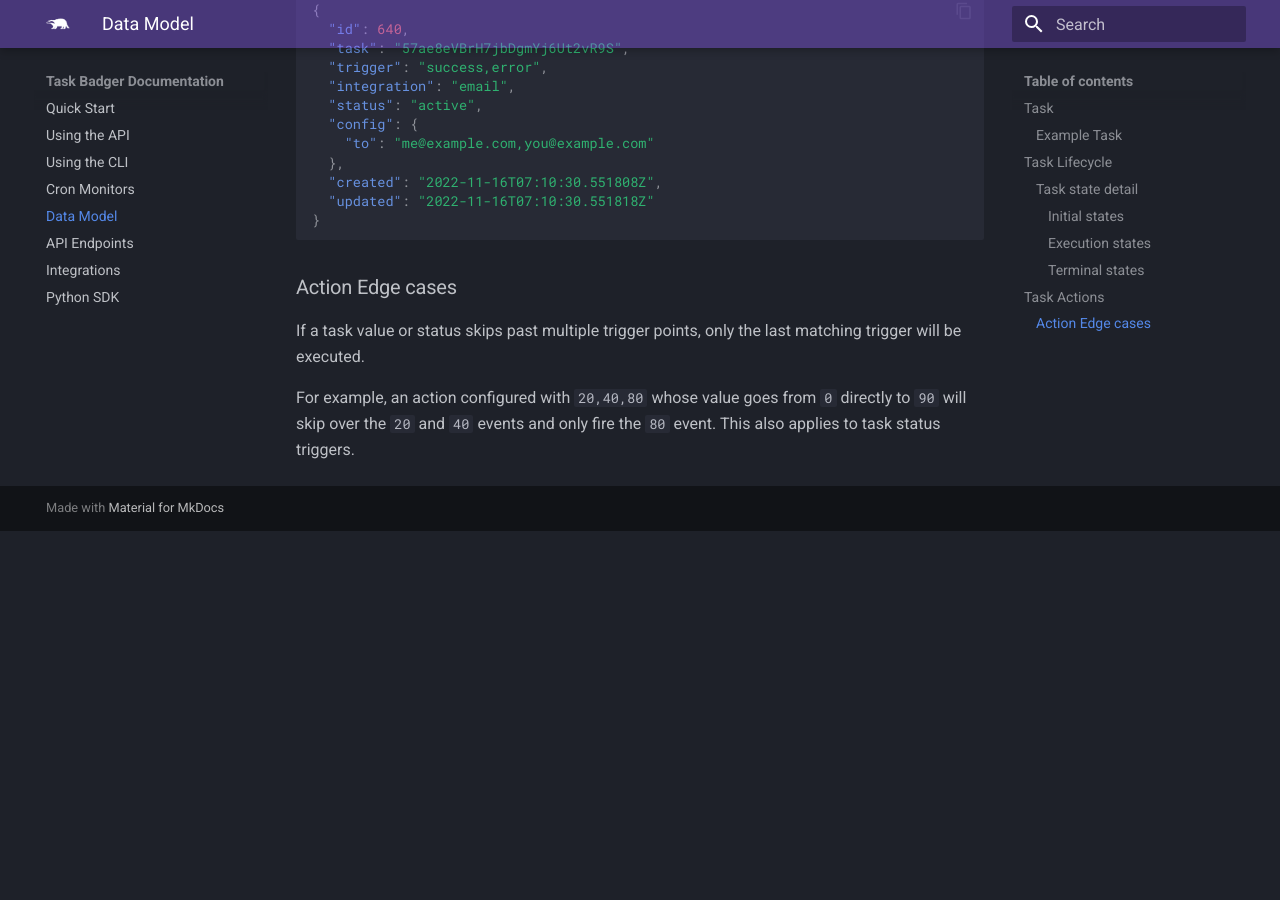
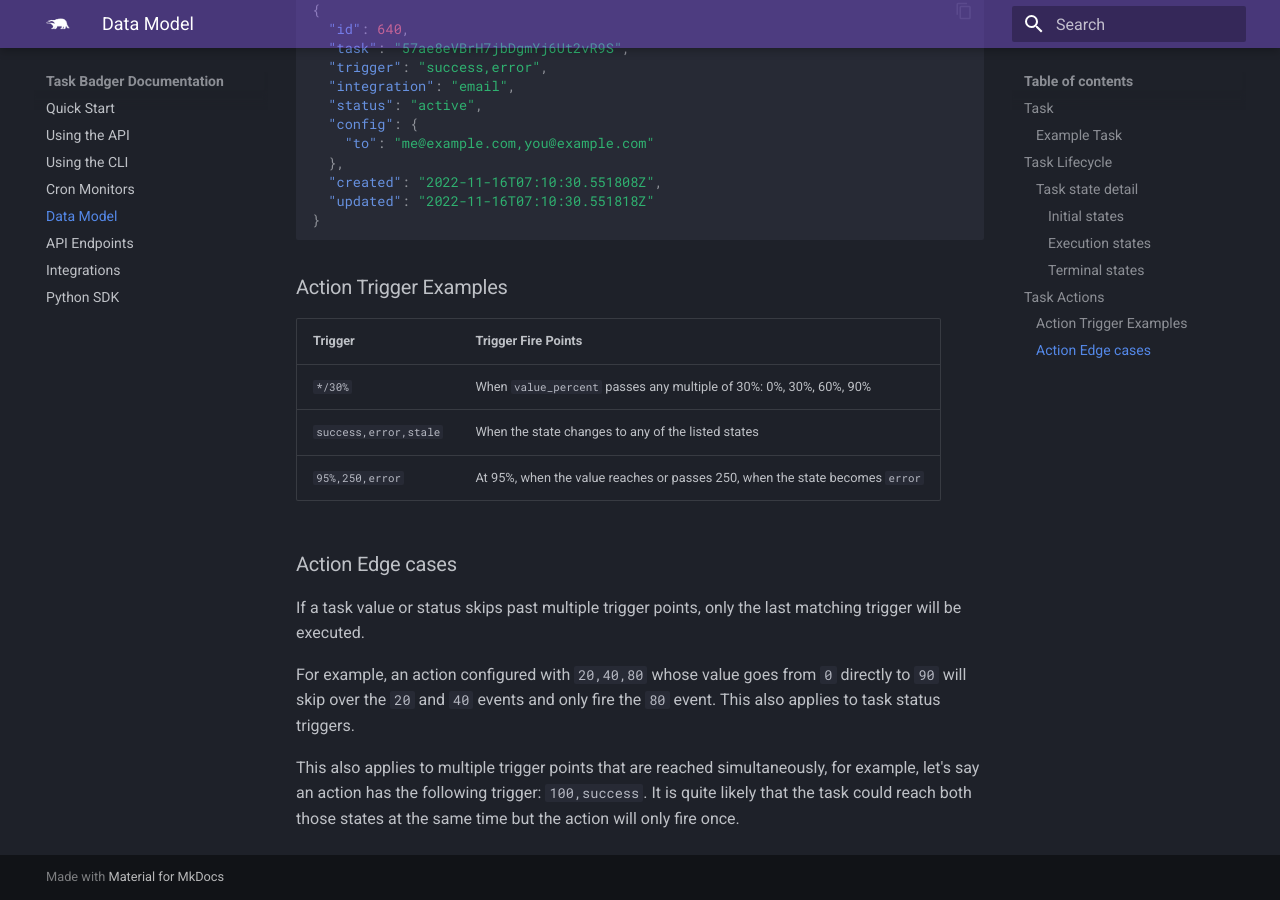
Before and after one commit to taskbadger/taskbadger-docs, an MkDocs documentation site: the page built from docs/data_model.md, in a window 1280 px wide and 900 px high, scrolled down 4840 px. Built offline with MkDocs 1.6.1 and Material for MkDocs 9.7.7, drawn with Linux system fonts in a browser that asks for light colours; before the commit the page ends 5371 px from its top, so only the background shows below that.

Commit message:
add trigger examples

````diff
--- a/docs/data_model.md
+++ b/docs/data_model.md
@@ -211,6 +211,13 @@ Here is an example of an action:
 }
 ```
 
+### Action Trigger Examples
+
+| Trigger               | Trigger Fire Points                                                          |
+|-----------------------|------------------------------------------------------------------------------|
+| `*/30%`               | When `value_percent` passes any multiple of 30%: 0%, 30%, 60%, 90%           |
+| `success,error,stale` | When the state changes to any of the listed states                           |
+| `95%,250,error`       | At 95%, when the value reaches or passes 250, when the state becomes `error` |
 
 ### Action Edge cases
 
@@ -220,3 +227,7 @@ executed.
 For example, an action configured with `20,40,80` whose value goes from `0` directly to `90` will
 skip over the `20` and `40` events and only fire the `80` event. This also applies to task
 status triggers.
+
+This also applies to multiple trigger points that are reached simultaneously, for example, let's say
+an action has the following trigger: `100,success`. It is quite likely that the task could reach
+both those states at the same time but the action will only fire once.
````
